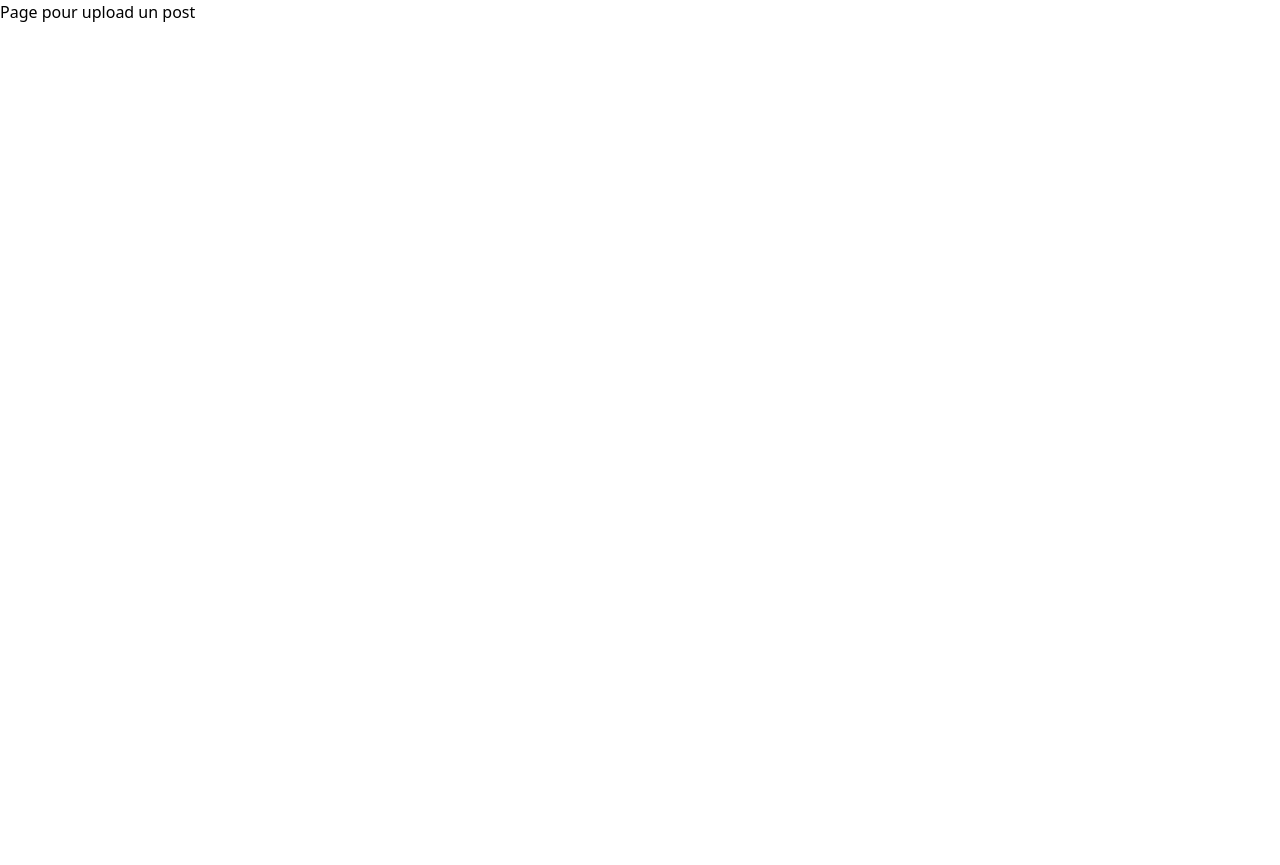
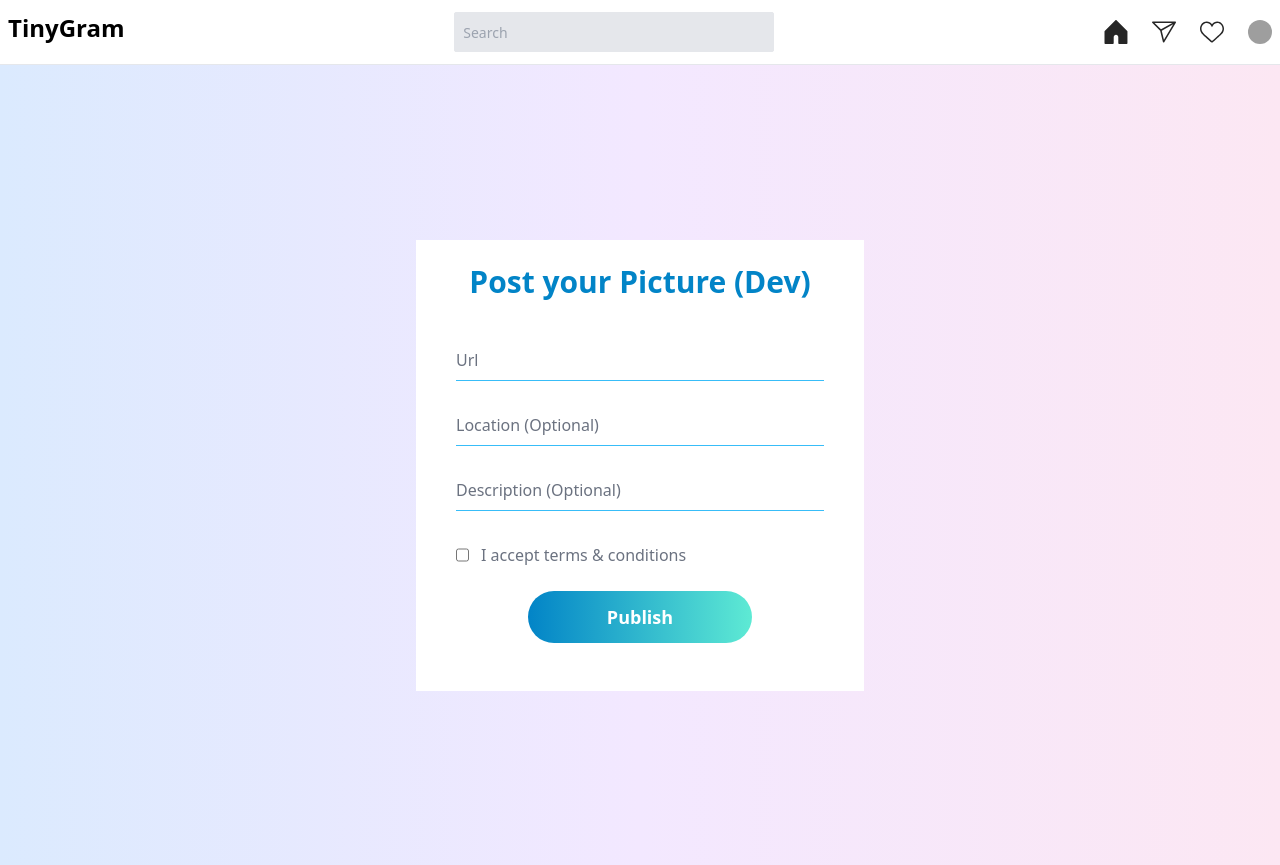
Before and after one commit to faceslog/TinyGram, a Vue app in the folder src/main/webapp/: page /addpost in a window 1280 px wide. Before the commit the page ends 800 px from the top, so only its background shows below. Built offline with nearby package versions, Linux system fonts and the light colour scheme; grey boxes are pictures that could not be loaded.

Commit message:
Add Basic Form to test post

```diff
--- a/src/main/webapp/src/views/AddPostView.vue
+++ b/src/main/webapp/src/views/AddPostView.vue
@@ -1,3 +1,45 @@
 <template>
-    <div> Page pour upload un post </div>
+
+  <Header></Header>
+
+  <div class="w-full overflow-scroll h-screen bg-gradient-to-r from-blue-100 via-purple-100 to-pink-100 p-4 flex items-center justify-center" >
+    <div class="bg-white py-6 px-10 sm:max-w-md w-full ">
+      <div class="sm:text-3xl text-2xl font-semibold text-center text-sky-600  mb-12">Post your Picture (Dev)</div>
+
+      <div class="">
+        <div>
+          <input type="text" class="focus:outline-none border-b w-full pb-2 border-sky-400 placeholder-gray-500"  placeholder="Url"/>
+        </div>
+
+        <div>
+          <input type="text" class="focus:outline-none border-b w-full pb-2 border-sky-400 placeholder-gray-500 my-8"  placeholder="Location (Optional)" maxlength="80"/>
+        </div>
+
+        <div>
+          <input type="text" class="focus:outline-none border-b w-full pb-2 border-sky-400 placeholder-gray-500 mb-8"  placeholder="Description (Optional)" maxlength="80"/>
+        </div>
+
+        <div class="flex">
+          <input type="checkbox" class="border-sky-400" value=""/>
+          <div class="px-3 text-gray-500">I accept terms & conditions</div>
+        </div>
+
+        <div class="flex justify-center my-6">
+          <button class="rounded-full p-3 w-full sm:w-56   bg-gradient-to-r from-sky-600  to-teal-300 text-white text-lg font-semibold">Publish</button>
+        </div>
+      </div>
+    </div>
+  </div>
 </template>
+
+
+<script>
+import Header from '@/components/Header.vue'
+
+
+export default {
+  components: {
+    Header
+  }
+}
+</script>
--- a/src/main/webapp/src/views/HomeView.vue
+++ b/src/main/webapp/src/views/HomeView.vue
@@ -2,7 +2,7 @@
 
   <Header></Header>
 
-  <div class="relative bg-gray-200 h-full border-2 border-gray-200">
+  <div class="relative bg-gradient-to-r from-blue-100 via-purple-100 to-pink-100 h-full border border-gray-200">
     <div class="pt-6 h-full">
 
       <div class="max-w-4xl mx-auto">
```
